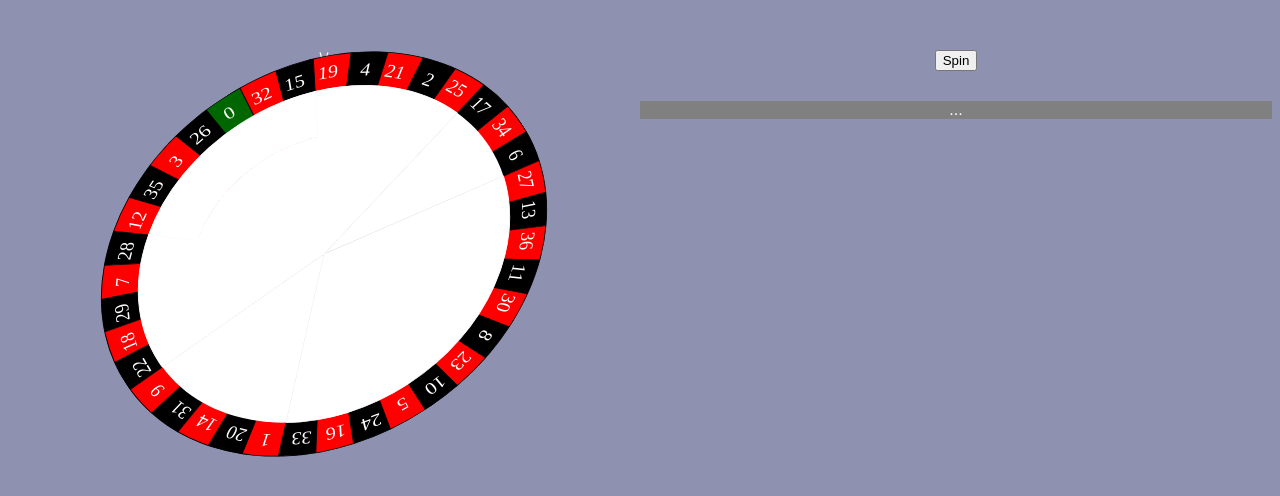
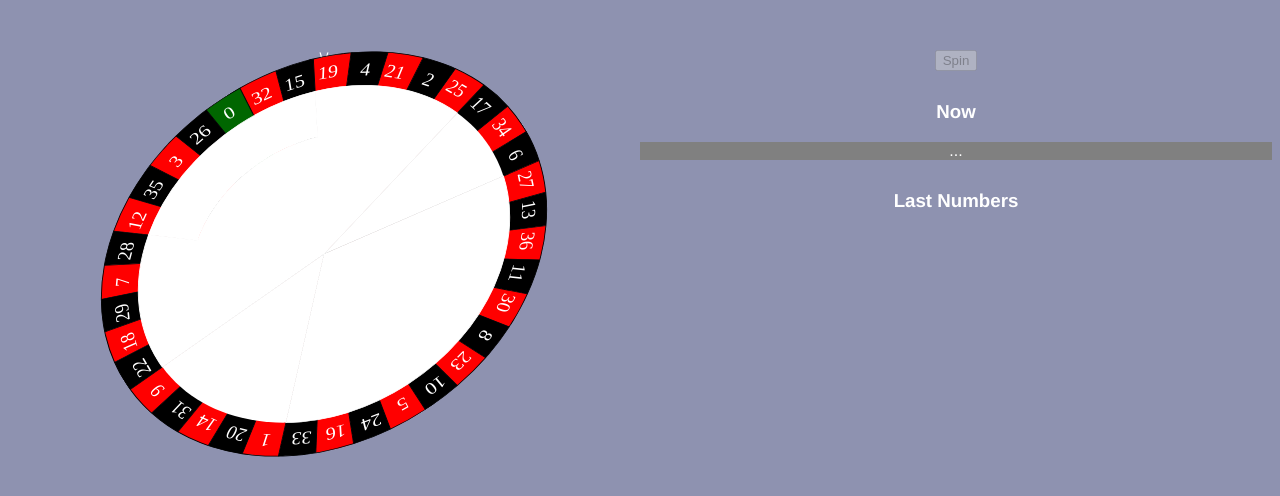
Before and after one commit to julianschmuckli/game_roulette, a Vue app: page / in a window 1280 px wide. Both pictures are taken after a click on the button "Spin". Shown: the top 496 px of the page. Built offline with nearby package versions, Linux system fonts and the light colour scheme.

Commit message:
Added last numbers

```diff
--- a/src/assets/css/layout.css
+++ b/src/assets/css/layout.css
@@ -32,8 +32,12 @@ button{
   transition: 0.3s;
 }
 
-button:hover{
+button:hover, button:disabled{
   background-color: lightgrey;
+}
+
+button:disabled{
+  cursor: not-allowed;
 }
 
 .field{
@@ -45,4 +49,5 @@ button:hover{
   vertical-align: middle;
   font-size: 20px;
   font-weight: bold;
+  display: inline-block;
 }
--- a/src/components/Wheel.vue
+++ b/src/components/Wheel.vue
@@ -7,14 +7,21 @@
       <img src="../assets/wheel.svg" id="wheel_svg" width="400" height="400" :style="spinStyle">
     </div>
     <div id="wheel_meta">
-      <button @click="spin">Spin</button>
+      <button @click="spin" v-if="!isSpinning">Spin</button>
+      <button disabled v-else>Spin</button>
       <div style="width:100%;margin-top:30px;">
+        <h3>Now</h3>
         <div class="field" :style="'background-color: ' + this.currentNumber.color">
           {{ currentNumber.number }}
         </div>
       </div>
-      <div id="previousNumbers">
-        <span v-for="(number, index) in this.lastNumbers && index < 10" :key="number">{{ index + ": " + number }}</span>
+      <div id="previousNumbers" style="margin-top: 30px;">
+        <h3>Last Numbers</h3>
+        <span v-for="(number, index) in reversedLastNumbers" :key="number.id">
+          <div class="field" :style="'background-color: ' + number.color" v-if="index != 0 && index < 5">
+            {{ number.number }}
+          </div>
+        </span>
       </div>
     </div>
   </div>
@@ -194,6 +201,9 @@ export default{
       } else {
         return {number: "...", color: "grey"};
       }
+    },
+    reversedLastNumbers(){
+      return this.lastNumbers.slice().reverse();
     }
   },
   methods: {
@@ -236,7 +246,7 @@ export default{
   watch:{
     currentNumber(val){
       if(val.number !== "..."){
-        this.lastNumbers.push(val);
+        this.lastNumbers.push(Object.assign(val, {id: this.lastNumbers.length}));
       }
     }
   }
```
